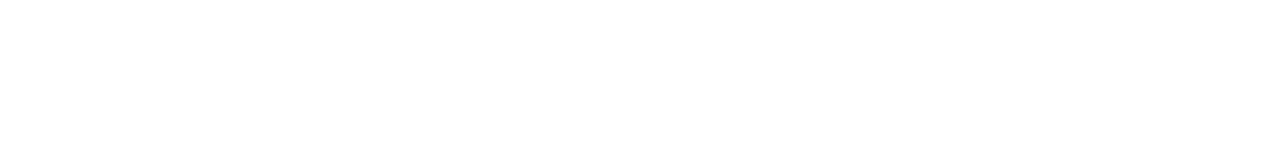
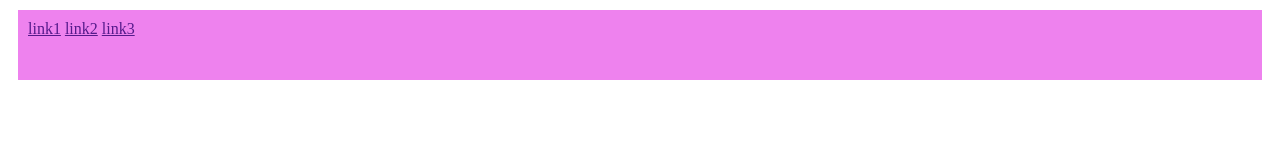
Before and after one commit to Ust-test/le9g2, a plain HTML site: page index.html in a window 1280 px wide. Drawn offline with Linux system fonts and the light colour scheme.

Commit message:
adding div header

```diff
--- a/index.html
+++ b/index.html
@@ -7,6 +7,10 @@
     <link rel="stylesheet" href="style.css">
 </head>
 <body>
-
+    <div class="head">
+        <a href="">link1</a>
+        <a href="">link2</a>
+        <a href="">link3</a>
+    </div>
 </body>
 </html>
--- a/style.css
+++ b/style.css
@@ -0,0 +1,6 @@
+.head{
+    background-color: violet;
+    padding: 10px;
+    height: 50px;
+    margin: 10px;
+}
```
